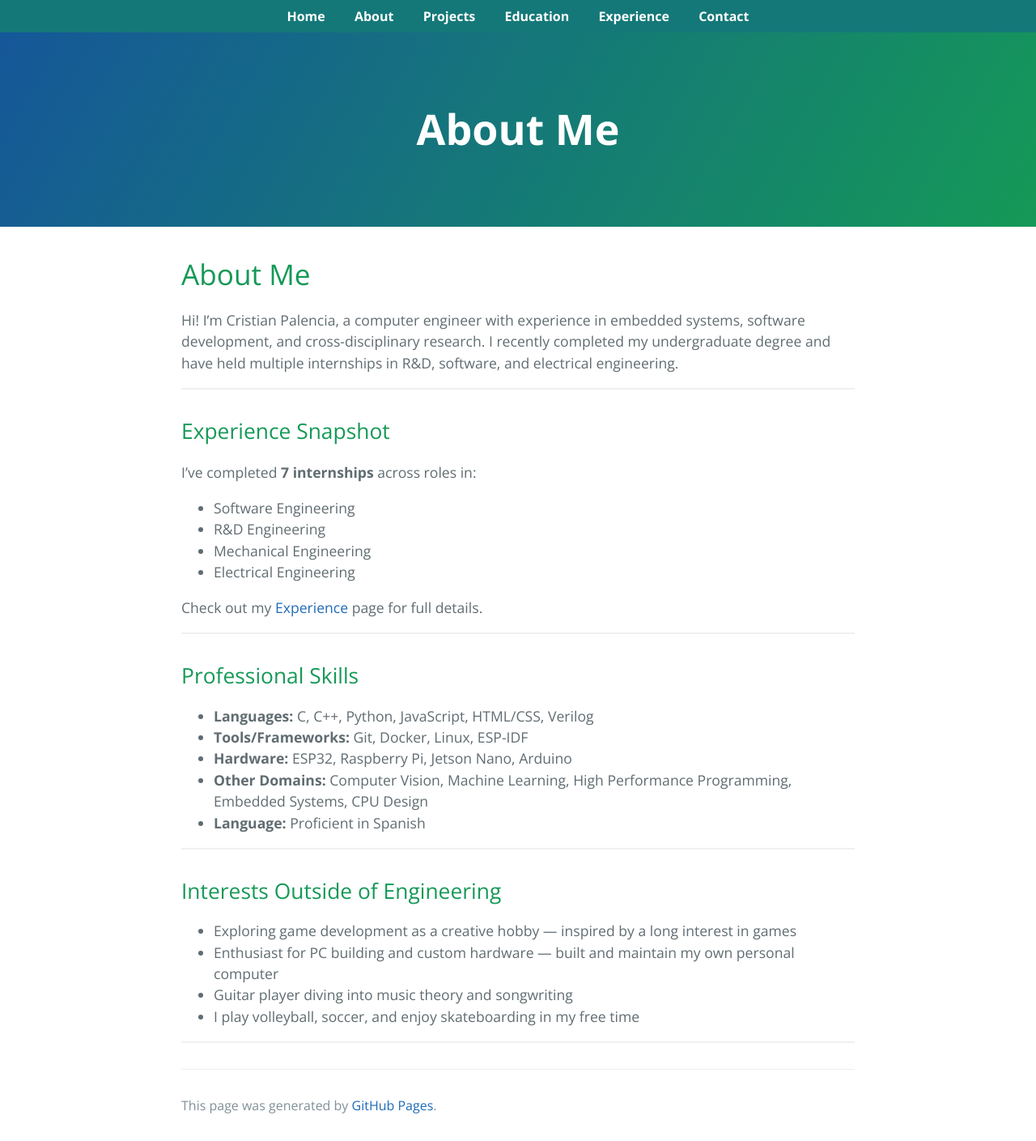
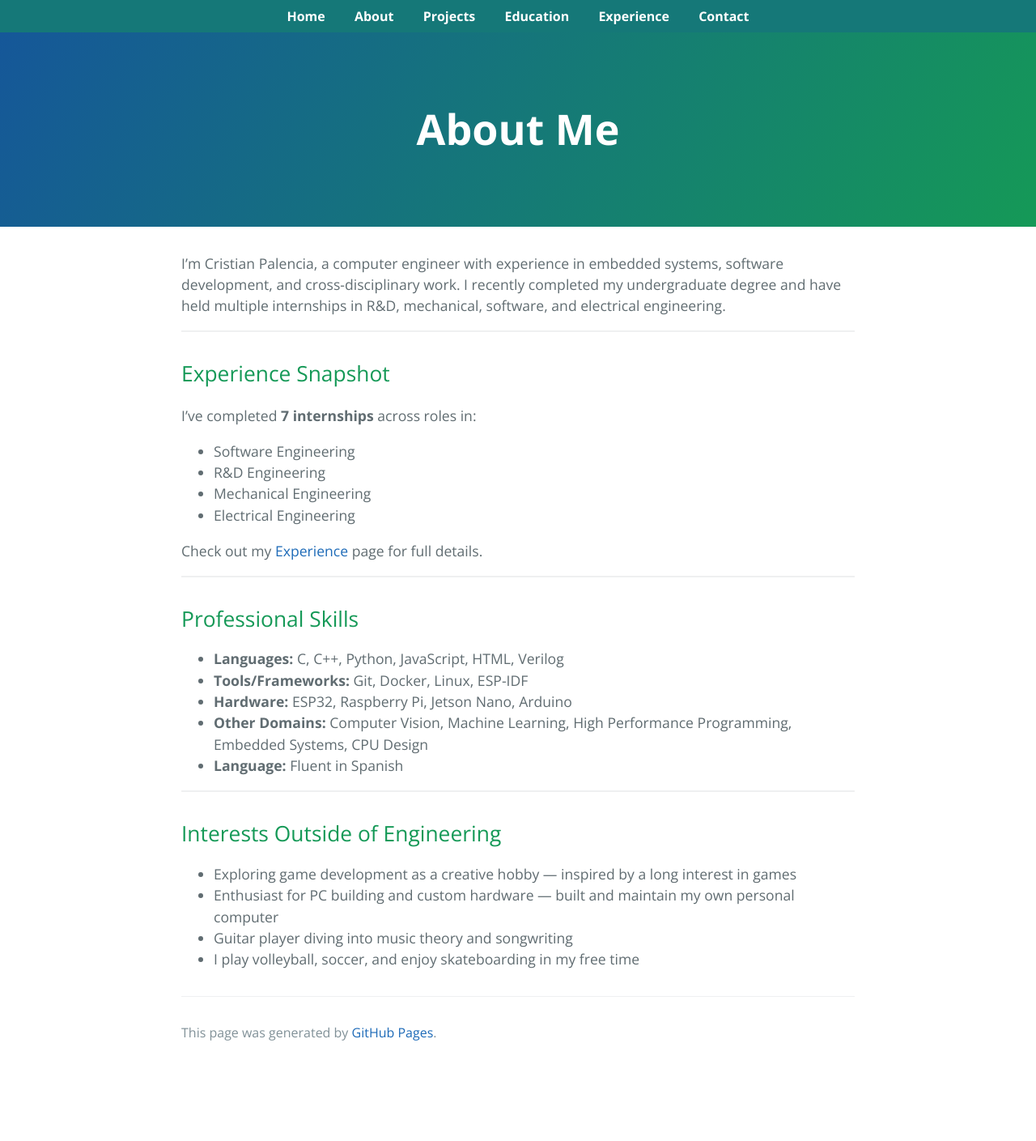
Before and after one commit to cpalencica/cpalencica.github.io, a Jekyll site: the page built from about/index.md, in a window 1280 px wide. Shown: the whole page at 81% size. Built offline with Jekyll 4.4.1, drawn with Linux system fonts in a browser that asks for light colours; a style sheet for code colours, icons or effects is not loaded; the repository's description, which GitHub fills in, is left out; after the commit the page ends 1319 px from its top, so only the background shows below that.

Commit message:
revised aboutme section

```diff
--- a/about/index.md
+++ b/about/index.md
@@ -4,10 +4,7 @@ title: About Me
 description: Some basic things about me including some quick technical information along with some interests outside of engineering
 ---
 
-
-# About Me
-
-Hi! I'm Cristian Palencia, a computer engineer with experience in embedded systems, software development, and cross-disciplinary research. I recently completed my undergraduate degree and have held multiple internships in R&D, software, and electrical engineering.
+I'm Cristian Palencia, a computer engineer with experience in embedded systems, software development, and cross-disciplinary work. I recently completed my undergraduate degree and have held multiple internships in R&D, mechanical, software, and electrical engineering.
 
 ---
 
@@ -25,11 +22,11 @@ Check out my [Experience](../experience/) page for full details.
 
 ## Professional Skills
 
-- **Languages:** C, C++, Python, JavaScript, HTML/CSS, Verilog
+- **Languages:** C, C++, Python, JavaScript, HTML, Verilog
 - **Tools/Frameworks:** Git, Docker, Linux, ESP-IDF
 - **Hardware:** ESP32, Raspberry Pi, Jetson Nano, Arduino
 - **Other Domains:** Computer Vision, Machine Learning, High Performance Programming, Embedded Systems, CPU Design
-- **Language:** Proficient in Spanish
+- **Language:** Fluent in Spanish
 
 ---
 
@@ -38,5 +35,3 @@ Check out my [Experience](../experience/) page for full details.
 - Enthusiast for PC building and custom hardware — built and maintain my own personal computer
 - Guitar player diving into music theory and songwriting
 - I play volleyball, soccer, and enjoy skateboarding in my free time
-
----
```
